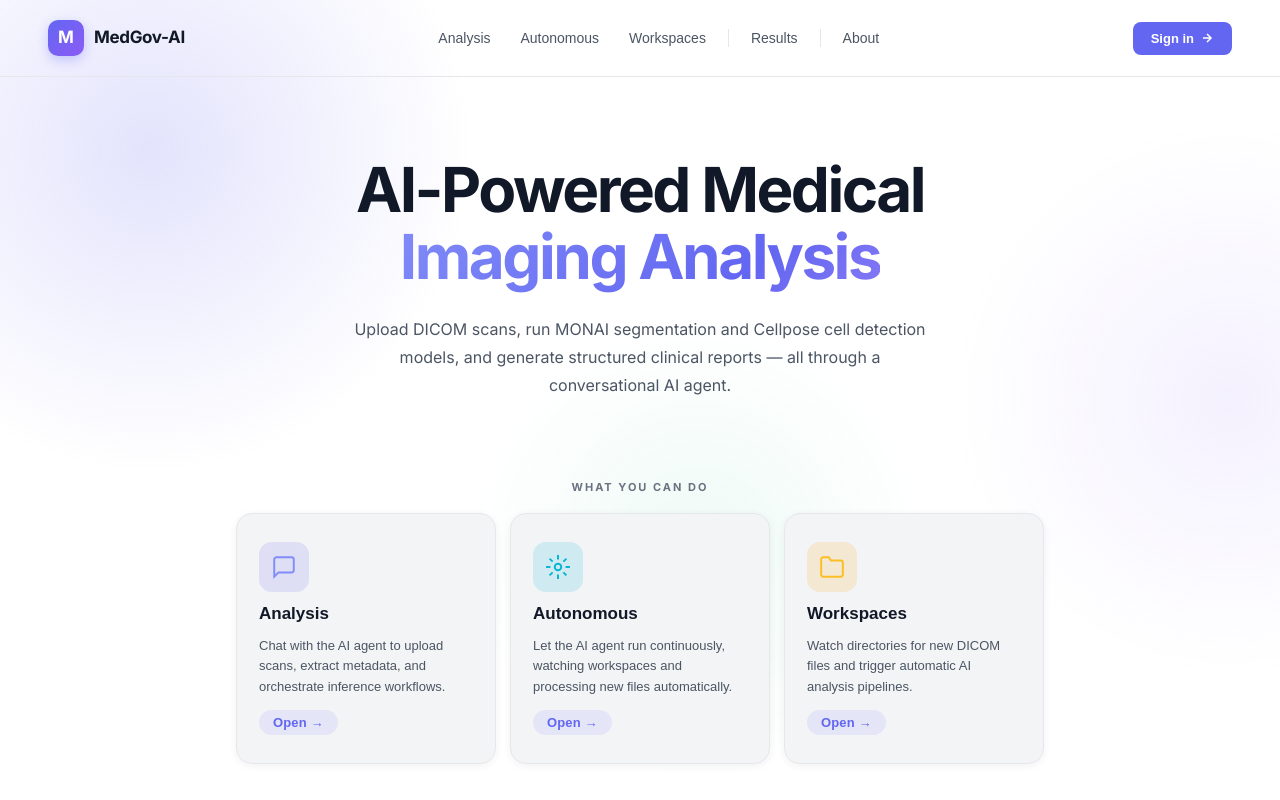
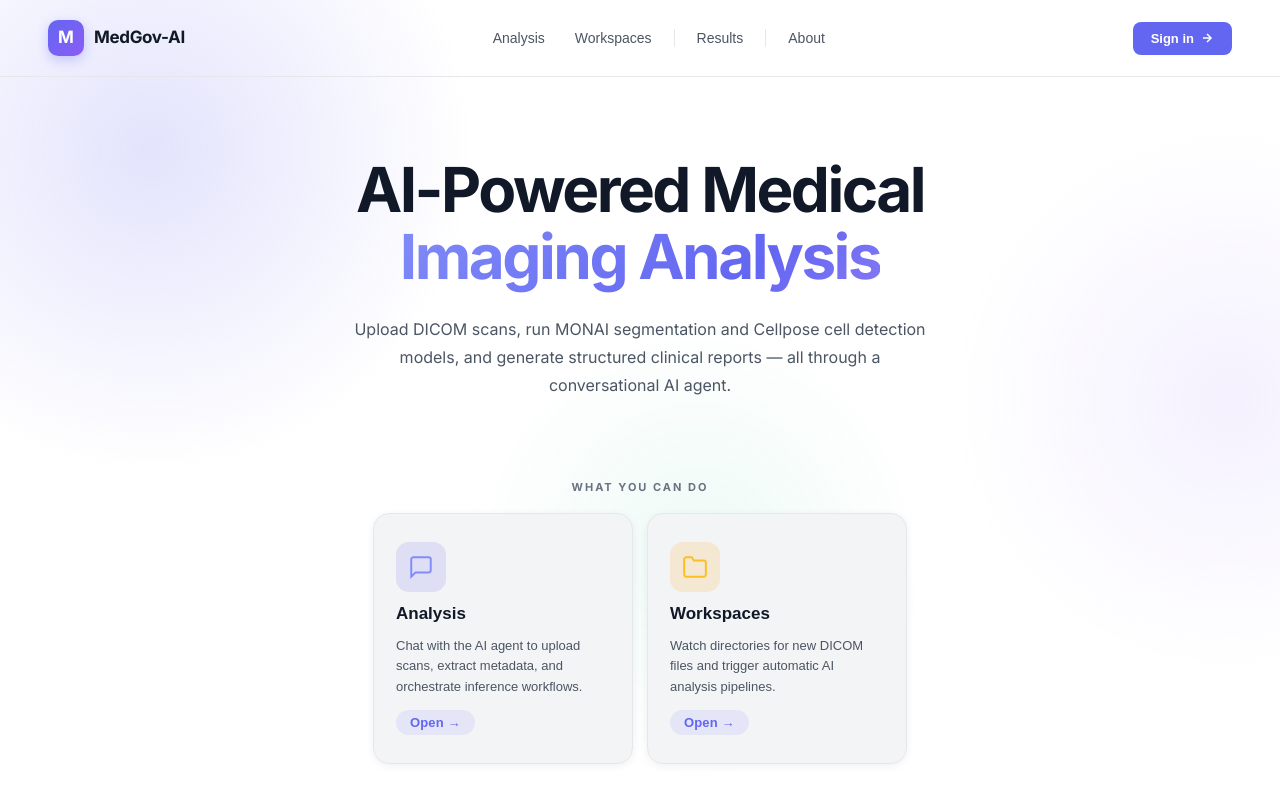
Before and after one commit to BMDSoftware/MedGov-AI-MCP, a React (Vite) app in the folder frontend/: page / in a window 1280 px wide. Built offline with nearby package versions, Linux system fonts and the light colour scheme.

Commit message:
autonomous no access from frontend

```diff
--- a/frontend/src/components/HomePage.jsx
+++ b/frontend/src/components/HomePage.jsx
@@ -14,18 +14,6 @@ const FEATURES = [
     icon: (
       <svg width="26" height="26" fill="none" stroke="currentColor" strokeWidth="1.8" viewBox="0 0 24 24">
         <path d="M21 15a2 2 0 0 1-2 2H7l-4 4V5a2 2 0 0 1 2-2h14a2 2 0 0 1 2 2z"/>
-      </svg>
-    ),
-  },
-  {
-    page: 'autonomous',
-    title: 'Autonomous',
-    desc: 'Let the AI agent run continuously, watching workspaces and processing new files automatically.',
-    iconBg: 'rgba(6,182,212,0.15)',
-    iconColor: '#06b6d4',
-    icon: (
-      <svg width="26" height="26" fill="none" stroke="currentColor" strokeWidth="1.8" viewBox="0 0 24 24">
-        <circle cx="12" cy="12" r="3"/><path d="M12 1v4M12 19v4M4.22 4.22l2.83 2.83M16.95 16.95l2.83 2.83M1 12h4M19 12h4M4.22 19.78l2.83-2.83M16.95 7.05l2.83-2.83"/>
       </svg>
     ),
   },
@@ -97,7 +85,6 @@ function HomePage({ onNavigate, onSignIn, onSignOut, currentSessionId, runningTa
         </div>
         <div className="home-topnav-links">
           <button onClick={() => onNavigate('analysis')}>Analysis</button>
-          <button onClick={() => onNavigate('autonomous')}>Autonomous</button>
           <button onClick={() => onNavigate('workspaces')}>Workspaces</button>
           <div className="home-topnav-divider" />
           <button onClick={() => onNavigate('results')}>
```
